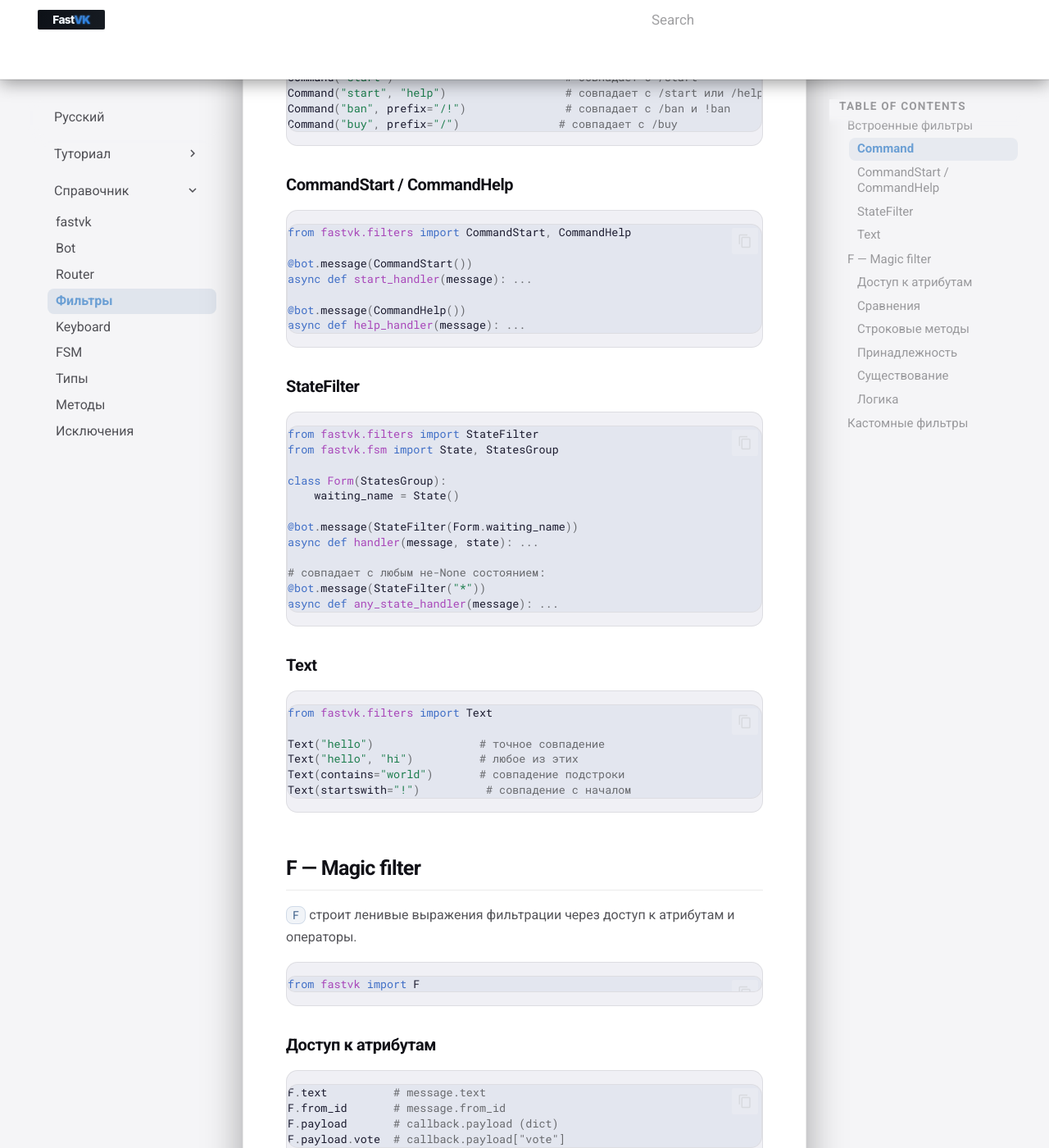
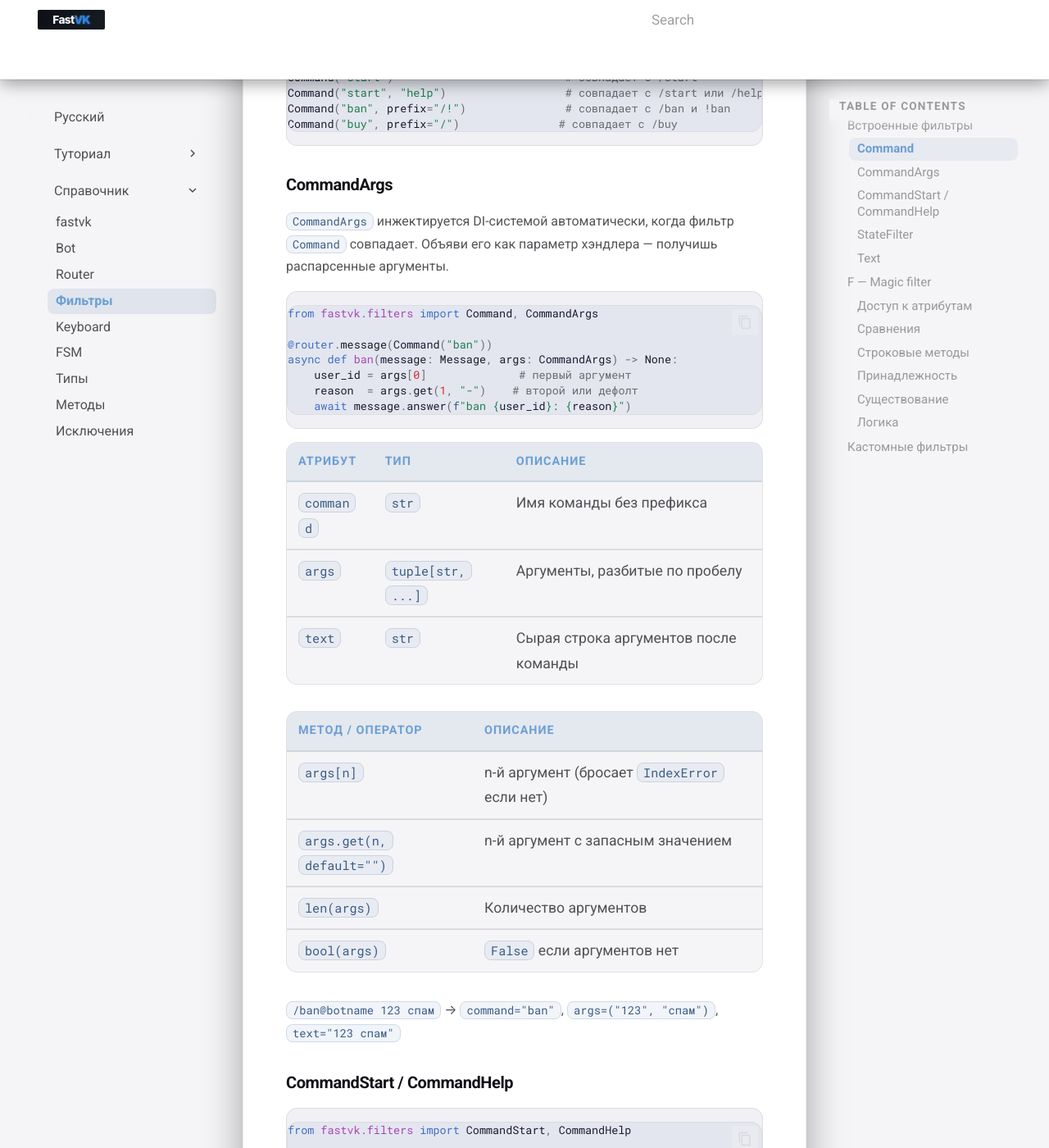
Before and after one commit to ndugram/fastvk, an MkDocs documentation site: the page built from docs/ru/reference/filters.md, in a window 1280 px wide and 1400 px high, scrolled down 479 px. Shown: the whole window at 82% size. Built offline with MkDocs 1.6.1 and Material for MkDocs 9.7.7, drawn with Linux system fonts in a browser that asks for light colours; comment, search, counter and statistics services are not loaded.

Commit message:
docs: update filters.md

````diff
--- a/docs/ru/reference/filters.md
+++ b/docs/ru/reference/filters.md
@@ -14,6 +14,35 @@ Command("start", "help")                  # совпадает с /start или
 Command("ban", prefix="/!")               # совпадает с /ban и !ban
 Command("buy", prefix="/")               # совпадает с /buy
 ```
+
+### CommandArgs
+
+`CommandArgs` инжектируется DI-системой автоматически, когда фильтр `Command` совпадает. Объяви его как параметр хэндлера — получишь распарсенные аргументы.
+
+```python
+from fastvk.filters import Command, CommandArgs
+
+@router.message(Command("ban"))
+async def ban(message: Message, args: CommandArgs) -> None:
+    user_id = args[0]              # первый аргумент
+    reason  = args.get(1, "-")    # второй или дефолт
+    await message.answer(f"ban {user_id}: {reason}")
+```
+
+| Атрибут | Тип | Описание |
+|---------|-----|----------|
+| `command` | `str` | Имя команды без префикса |
+| `args` | `tuple[str, ...]` | Аргументы, разбитые по пробелу |
+| `text` | `str` | Сырая строка аргументов после команды |
+
+| Метод / оператор | Описание |
+|------------------|----------|
+| `args[n]` | n-й аргумент (бросает `IndexError` если нет) |
+| `args.get(n, default="")` | n-й аргумент с запасным значением |
+| `len(args)` | Количество аргументов |
+| `bool(args)` | `False` если аргументов нет |
+
+`/ban@botname 123 спам` → `command="ban"`, `args=("123", "спам")`, `text="123 спам"`
 
 ### CommandStart / CommandHelp
 
````
